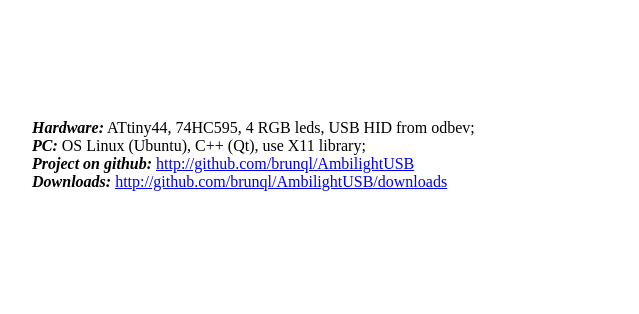
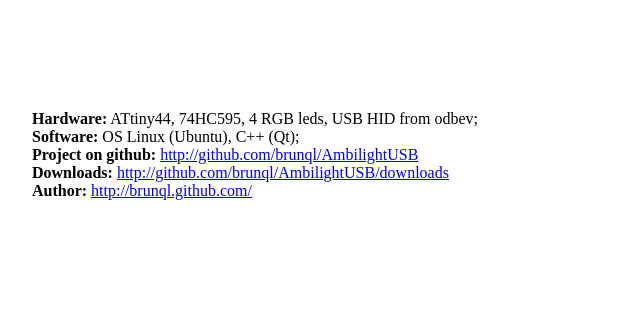
Before and after one commit to brunql/brunql.github.com, a plain HTML site: page ambilight/index.html in a window 1280 px wide. Shown: the part 81-395 px from the top of the page, 102-741 px from the left. Drawn offline with Linux system fonts and the light colour scheme.

Commit message:
AmbilightUSB: update settings image v2.7.5

```diff
--- a/ambilight/index.html
+++ b/ambilight/index.html
@@ -15,11 +15,11 @@
 
 <tr>
 	<td colspan=3>
-		<i><b>Hardware:</b></i> ATtiny44, 74HC595, 4 RGB leds, USB HID from odbev; <br/>
-		<i><b>PC:</b></i> OS Linux (Ubuntu), C++ (Qt), use X11 library;<br/>
-		<i><b>Project on github:</b></i> <a href="http://github.com/brunql/AmbilightUSB">http://github.com/brunql/AmbilightUSB</a><br/>
-		<i><b>Downloads:</b></i> <a href="http://github.com/brunql/AmbilightUSB/downloads">http://github.com/brunql/AmbilightUSB/downloads</a><br/>
-
+		<b>Hardware:</b> ATtiny44, 74HC595, 4 RGB leds, USB HID from odbev; <br/>
+		<b>Software:</b> OS Linux (Ubuntu), C++ (Qt);<br/>
+		<b>Project on github:</b> <a href="http://github.com/brunql/AmbilightUSB">http://github.com/brunql/AmbilightUSB</a><br/>
+		<b>Downloads:</b> <a href="http://github.com/brunql/AmbilightUSB/downloads">http://github.com/brunql/AmbilightUSB/downloads</a><br/>
+		<b>Author:</b> <a href="http://brunql.github.com/">http://brunql.github.com/</a><br/>
 		<br/>
 	</td>
 
```
Also changed, not shown: ambilight/img/soft/en/6_Settings.png, ambilight/img/soft/en/6_SettingsPreview.png.
